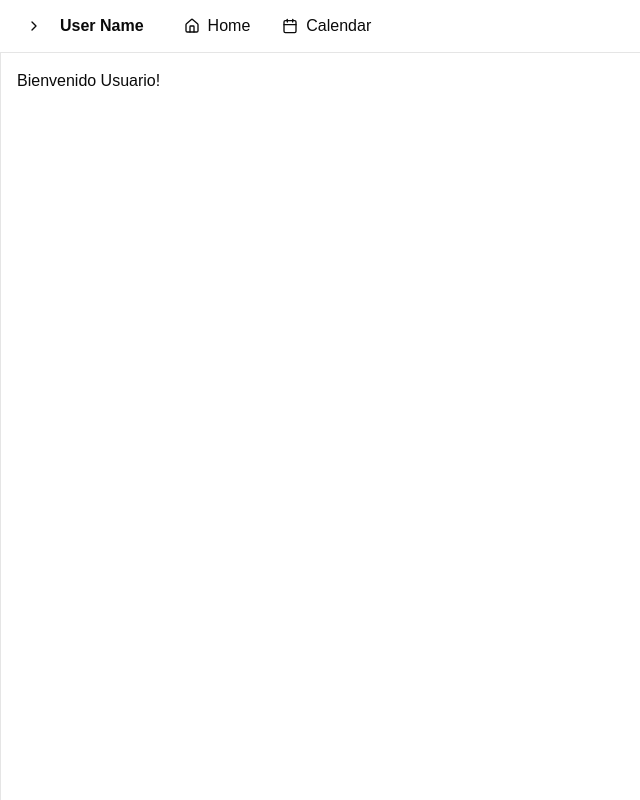
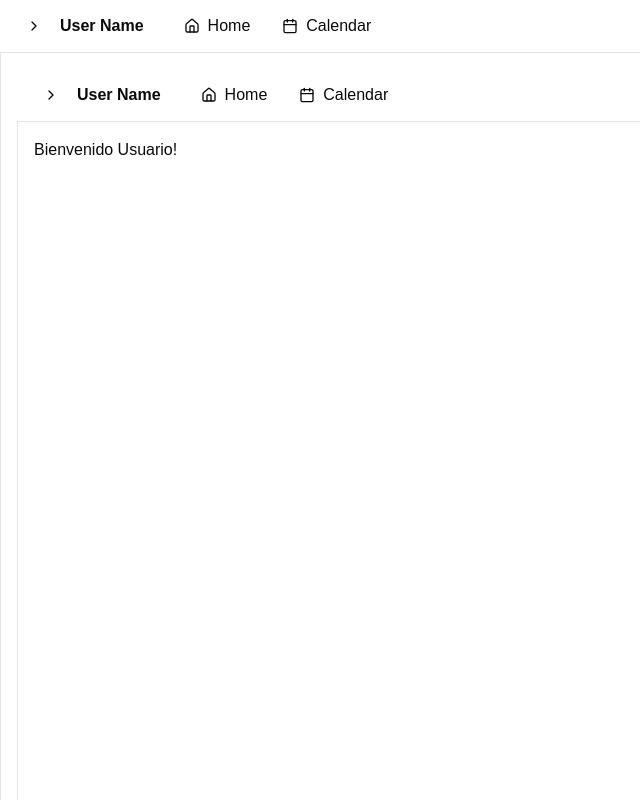
Before and after one commit to tomascueto/EducarBB-PS2024, a Next.js app: page /home in a window 1280 px wide. Shown: the whole page, without its empty margins (0-640 px from the left). Built offline with nearby package versions, Linux system fonts and the light colour scheme.

Commit message:
va el layout

```diff
--- a/app/layout.tsx
+++ b/app/layout.tsx
@@ -1,6 +1,7 @@
 import type { Metadata } from "next";
 import localFont from "next/font/local";
 import "./globals.css";
+import { DashboardLayoutComponent } from "@/components/dashboard-layout";
 
 const geistSans = localFont({
   src: "./fonts/GeistVF.woff",
@@ -25,11 +26,13 @@ export default function RootLayout({
 }>) {
   return (
     <html lang="en">
+      <DashboardLayoutComponent>
       <body
         className={`${geistSans.variable} ${geistMono.variable} antialiased`}
       >
         {children}
       </body>
+      </DashboardLayoutComponent>
     </html>
   );
 }
```
